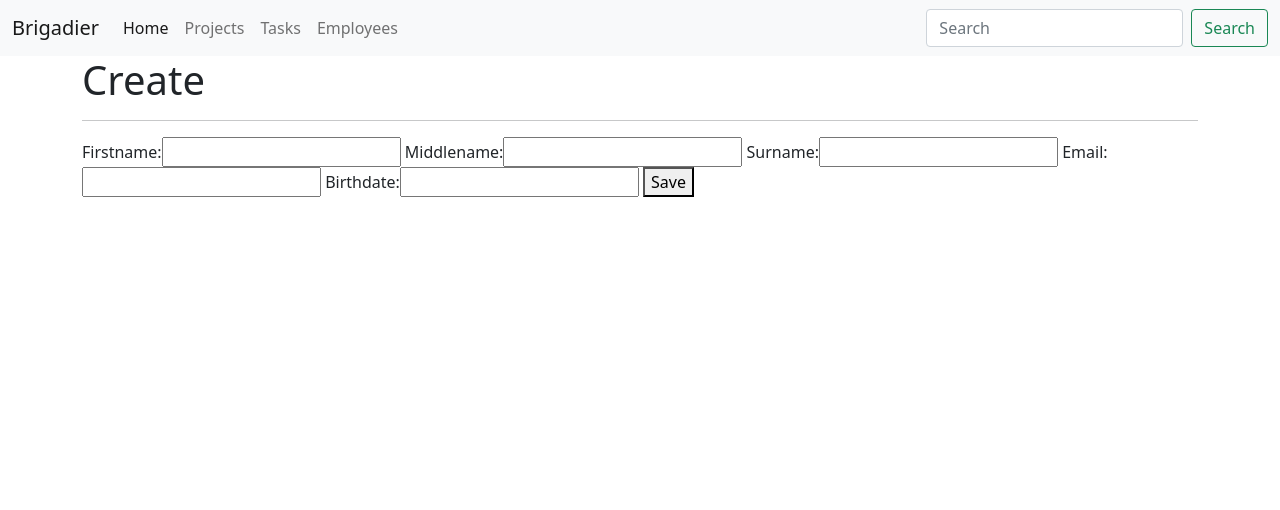
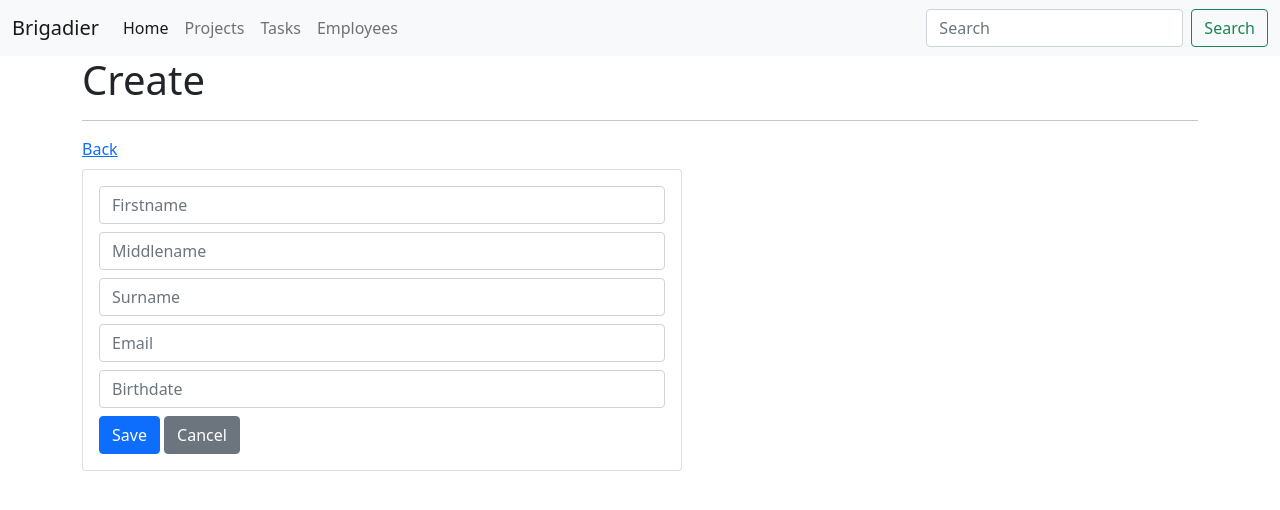
Before and after one commit to avoevodin/brigadier, a Django app: page /employees/add/ in a window 1280 px wide. Shown: the top 510 px of the page. Run offline with Django 3.2, Linux system fonts and the light colour scheme; some libraries are stand-ins or nearby versions.

Commit message:
* added crud forms for employee * updated templates with bootstrap * #1

```diff
--- a/brigadier/employees/forms.py
+++ b/brigadier/employees/forms.py
@@ -1,4 +1,5 @@
 from django import forms
+from django.utils.translation import gettext_lazy as _
 
 from .models import Employee
 
@@ -10,3 +11,25 @@ class EmployeeModelForm(forms.ModelForm):
     class Meta:
         model = Employee
         fields = ['firstname', 'middlename', 'surname', 'email', 'birthdate']
+        widgets = {
+            'firstname': forms.TextInput(attrs={
+                'class': 'form-control mb-2',
+                'placeholder': _('Firstname'),
+            }),
+            'middlename': forms.TextInput(attrs={
+                'class': 'form-control mb-2',
+                'placeholder': _('Middlename'),
+            }),
+            'surname': forms.TextInput(attrs={
+                'class': 'form-control mb-2',
+                'placeholder': _('Surname'),
+            }),
+            'email': forms.EmailInput(attrs={
+                'class': 'form-control mb-2',
+                'placeholder': _('Email'),
+            }),
+            'birthdate': forms.DateInput(attrs={
+                'class': 'form-control mb-2',
+                'placeholder': _('Birthdate'),
+            }),
+        }
--- a/brigadier/employees/models.py
+++ b/brigadier/employees/models.py
@@ -7,10 +7,19 @@ class Employee(models.Model):
     todo()
     """
     firstname = models.CharField(verbose_name=_('Firstname'), max_length=200)
-    middlename = models.CharField(verbose_name=_('Middlename'), max_length=200, null=True, blank=True)
+    middlename = models.CharField(
+            verbose_name=_('Middlename'),
+            max_length=200,
+            null=True,
+            blank=True,
+        )
     surname = models.CharField(verbose_name=_('Surname'), max_length=200)
     email = models.EmailField(verbose_name=_('Email'), max_length=200)
-    birthdate = models.DateField(verbose_name=_('Birthdate'), null=True, blank=True)
+    birthdate = models.DateField(
+        verbose_name=_('Birthdate'),
+        null=True,
+        blank=True,
+    )
 
     def __str__(self):
         """
@@ -22,5 +31,5 @@ class Employee(models.Model):
         """
         todo()
         """
-        return f'{self.firstname} {self.middlename} {self.surname}'
+        return f'{self.firstname} {self.middlename if self.middlename else ""} {self.surname}'
     full_name.short_description = _('Full name')
--- a/brigadier/employees/templates/employee_detail.html
+++ b/brigadier/employees/templates/employee_detail.html
@@ -21,7 +21,7 @@
                     {% translate 'Middlename' %}
                 </div>
                 <div class="col">
-                    {{ employee.middlename }}
+                    {{ employee.middlename|default_if_none:"-" }}
                 </div>
             </div>
             <div class="row">
--- a/brigadier/employees/templates/employee_form.html
+++ b/brigadier/employees/templates/employee_form.html
@@ -3,12 +3,48 @@
 {% load i18n %}
 
 {% block container %}
-    <h1>{% translate 'Create' %}</h1>
+    <h1>
+        {% if employee %}
+            {{ employee.full_name }}
+        {% else %}
+            {% translate 'Create' %}
+        {% endif %}
+    </h1>
     <hr>
-    <form method="post">{% csrf_token %}
-    {{ form }}
-        <button type="submit">
-            {% translate 'Save' %}
-        </button>
-    </form>
+    <div class="mb-2">
+        <a class="link link-primary" href="{% url 'employees:list' %}">
+            {% translate 'Back' %}
+        </a>
+    </div>
+    <div class="card" style="max-width: 600px">
+        <div class="card-body">
+            <form method="post">{% csrf_token %}
+                {% if form.non_field_errors %}
+                    <div class="alert alert-danger alert-dismissible fade show" role="alert">
+                        {{ form.non_field_errors }}
+                        <button type="button" class="btn-close" data-bs-dismiss="alert" aria-label="Close">
+                        </button>
+                    </div>
+                {% endif %}
+                {% for field in form %}
+                    {% if field.errors %}
+                        {% for error in field.errors %}
+                            <div class="alert alert-danger alert-dismissible fade show" role="alert">
+                                {{ error }}
+                                <button type="button" class="btn-close" data-bs-dismiss="alert" aria-label="Close">
+                                </button>
+                            </div>
+                        {% endfor %}
+                    {% endif %}
+                    {{ field }}
+                {% endfor %}
+                <button class="btn btn-primary" type="submit">
+                    {% translate 'Save' %}
+                </button>
+                <a class="btn btn-secondary" href="{% url 'employees:list' %}">
+                    {% translate 'Cancel' %}
+                </a>
+            </form>
+        </div>
+    </div>
 {% endblock %}
--- a/brigadier/employees/views.py
+++ b/brigadier/employees/views.py
@@ -1,4 +1,3 @@
-from django.shortcuts import render
 from django.views import generic
 from django.urls import reverse_lazy
 
@@ -13,6 +12,7 @@ class EmployeeListView(generic.ListView):
     """
     model = Employee
     template_name = 'employee_list.html'
+    ordering = 'id'
 
 
 class EmployeeDetailView(generic.DetailView):
--- a/brigadier/templates/base.html
+++ b/brigadier/templates/base.html
@@ -12,12 +12,13 @@
     <script src="https://cdn.jsdelivr.net/npm/bootstrap@5.0.0-beta2/dist/js/bootstrap.bundle.min.js"
             integrity="sha384-b5kHyXgcpbZJO/tY9Ul7kGkf1S0CWuKcCD38l8YkeH8z8QjE0GmW1gYU5S9FOnJ0"
             crossorigin="anonymous"></script>
+    <link rel="stylesheet" href="https://cdn.jsdelivr.net/npm/bootstrap-icons@1.4.0/font/bootstrap-icons.css">
 </head>
 <body>
-    {% include "nav.html" %}
-    <div class="container">
-        {% block container %}
-        {% endblock %}
-    </div>
+{% include "nav.html" %}
+<div class="container">
+    {% block container %}
+    {% endblock %}
+</div>
 </body>
 </html>
```
Also changed, not shown: brigadier/employees/templates/employee_confirm_delete.html (+13 -5 lines), brigadier/employees/templates/employee_list.html (+12 -1 lines).
